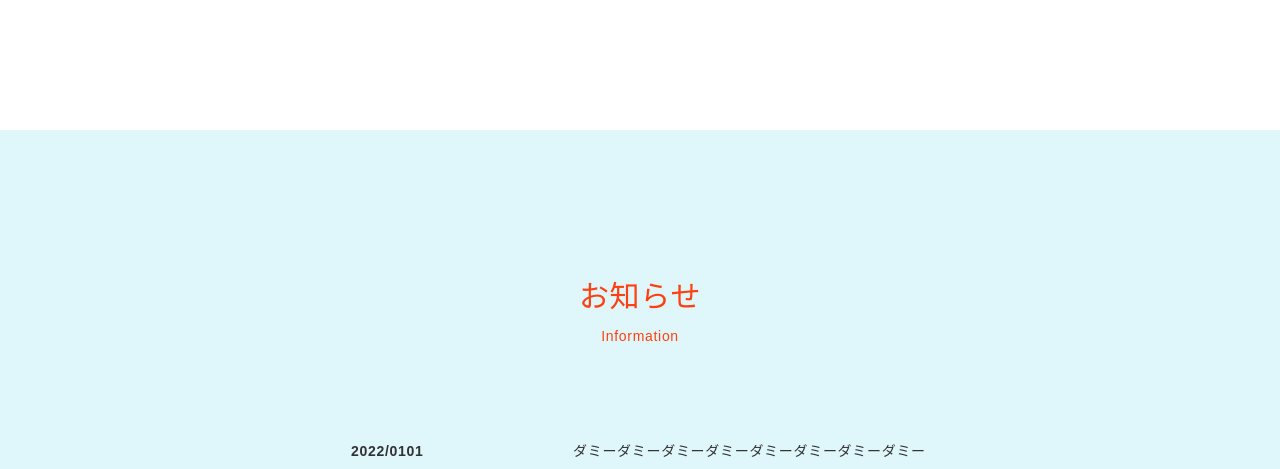
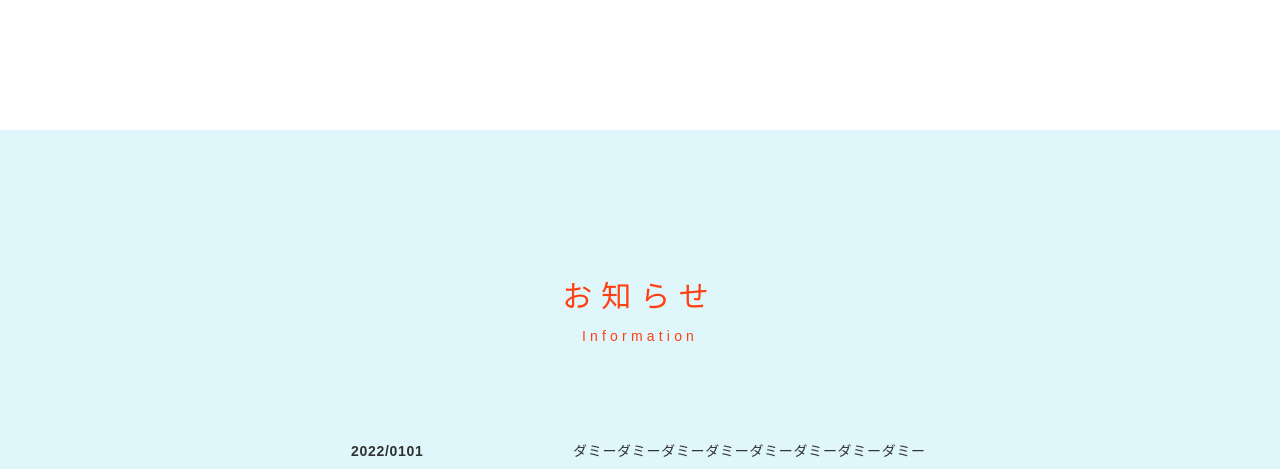
Before and after one commit to mosak0217/kataribaco, a plain HTML site: page index.html in a window 1280 px wide. Shown: the part 1240-1709 px from the top of the page. Drawn offline with nearby package versions, Linux system fonts and the light colour scheme; a web font is replaced by a local one.

Commit message:
2s commit

```diff
--- a/sass/foundation/_base.scss
+++ b/sass/foundation/_base.scss
@@ -39,6 +39,7 @@ img {
   text-align: center;
   padding-top: 140px;
   font-family: g.$fontAB;
+  letter-spacing: 0.3em;
 
 }
 .sec-title-en {
@@ -47,5 +48,6 @@ img {
   text-align: center;
   padding-bottom: 70px;
   font-family: g.$fontBilo;
+  letter-spacing: 0.3em;
 
 }
```
Also changed, not shown: css/styles.css, 1 other file.
